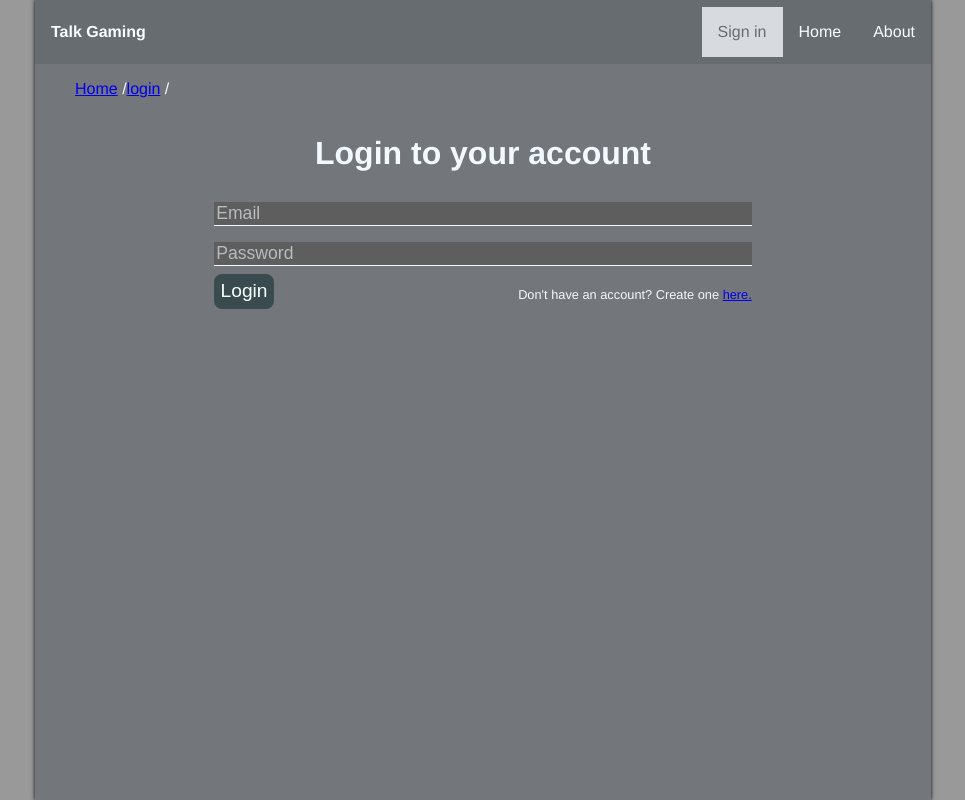
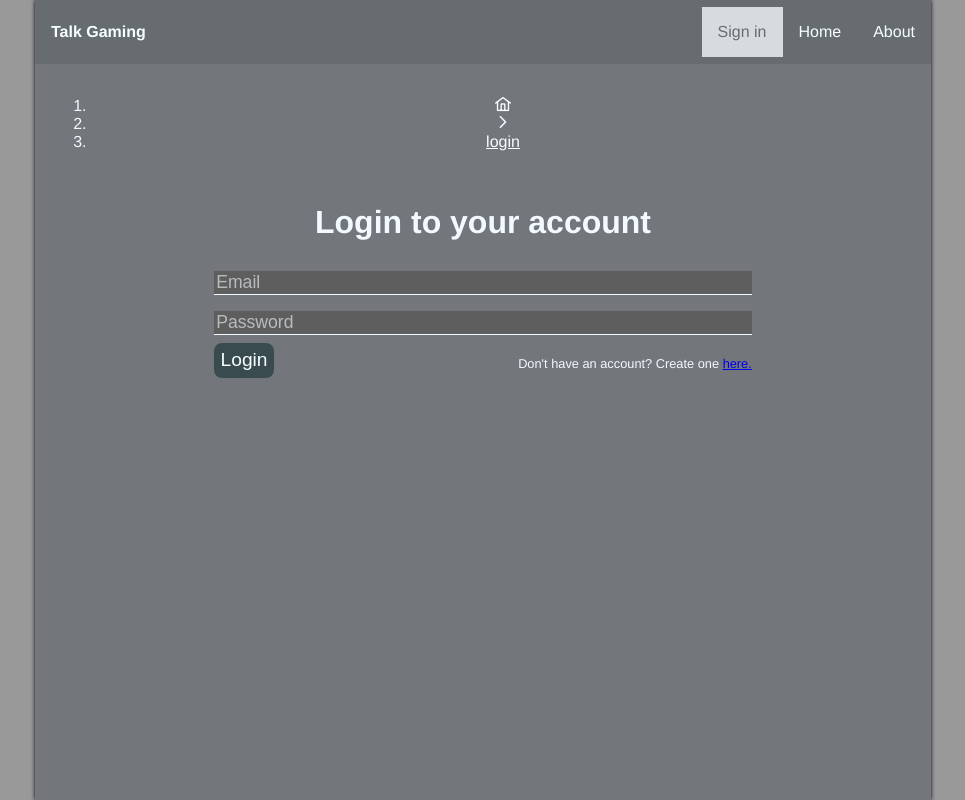
Before and after one commit to MilesDev91/talkgaming, a Vue app: page /#/login in a window 1280 px wide. Shown: the whole page, without its empty margins (157-1122 px from the left). Built offline with nearby package versions, Linux system fonts and the light colour scheme; no server answers.

Commit message:
Breadcrumbs from prime vue
Installed PrimeVUE as our FE CSS framework.

Replaced breadcrumbs with the PrimeVUE implementation.

```diff
--- a/src/App.vue
+++ b/src/App.vue
@@ -6,4 +6,8 @@
 
 <style lang="scss">
 @import "./assets/scss/styles.scss";
+
+.p-breadcrumb {
+  margin: 1rem;
+}
 </style>
--- a/src/assets/scss/styles.scss
+++ b/src/assets/scss/styles.scss
@@ -95,6 +95,10 @@ button:hover {
   flex-direction: column;
 }
 
+.p-menuitem-link {
+  color: $nav-text-color;
+}
+
 @media (min-width: 500px) {
   #app {
     width: 70%;
--- a/src/components/shared/breadcrumbs.vue
+++ b/src/components/shared/breadcrumbs.vue
@@ -1,70 +1,50 @@
 <template>
-  <ul>
-    <li><router-link to="/">Home</router-link> /</li>
-    <div class="bread-wrap" v-if="pathArray[0] != ''">
-      <li v-for="(path, index) in pathArray" :key="index">
-        <router-link :to="path">{{ displayArray[index] }}</router-link> /
-      </li>
-    </div>
-  </ul>
+  <Breadcrumb :home="home" :model="items" />
 </template>
 
 <script>
-import { reactive } from "@vue/reactivity";
 import { useRouter } from "vue-router";
 import { watch } from "@vue/runtime-core";
+import { ref } from "vue";
 
 export default {
   setup() {
     const router = useRouter();
 
-    // For display values
-    const displayArray = reactive([]);
+    const home = ref({
+      icon: "pi pi-home",
+      to: "/",
+    });
 
-    // For path values
-    const pathArray = reactive([]);
+    const items = ref([]);
 
     function breadcrumbPath() {
-      if (router.currentRoute.value.path == "/") {
-        displayArray[0] = "";
-        pathArray[0] = "";
-        return null;
-      }
+      items.value = [];
       const initialPathArray = router.currentRoute.value.path.split("/");
       // form the display array and pathing array from the split full path. pathing array will join the previous ones as the loop continues (to form a complete path for each breadcrumb)
       for (let i = 1; i < initialPathArray.length + 1; i++) {
         let arraySection = initialPathArray.slice(0, i);
-        displayArray[i - 1] = initialPathArray[i - 1];
-        pathArray[i - 1] = arraySection.join("/");
+        items.value.push({
+          label: initialPathArray[i - 1],
+          to: arraySection.join("/"),
+        });
       }
-      pathArray.shift();
-      displayArray.shift();
+      items.value.shift();
+
+      console.log(items.value);
     }
 
     watch(router.currentRoute, breadcrumbPath);
 
     breadcrumbPath();
     return {
-      pathArray,
-      displayArray,
+      items,
+      home,
     };
   },
 };
 </script>
 
-<style lang="scss" scoped>
+<style lang="scss">
 @import "@/assets/scss/styles.scss";
-
-ul {
-  display: flex;
-  flex-wrap: nowrap;
-}
-
-li {
-  list-style-type: none;
-}
-
-.bread-wrap {
-  display: flex;
-}
 </style>
```
Also changed, not shown: src/main.js (+7 -1 lines).
